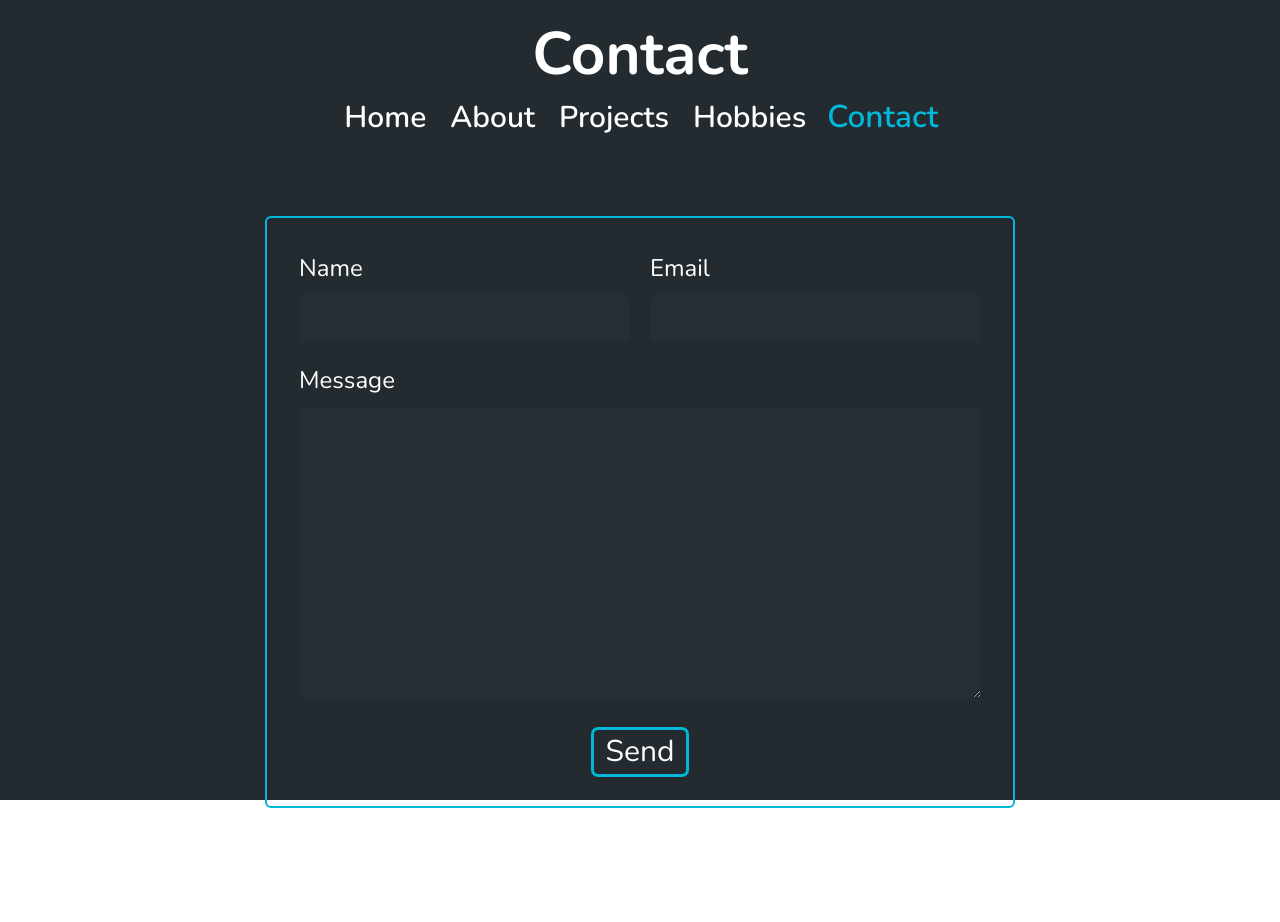
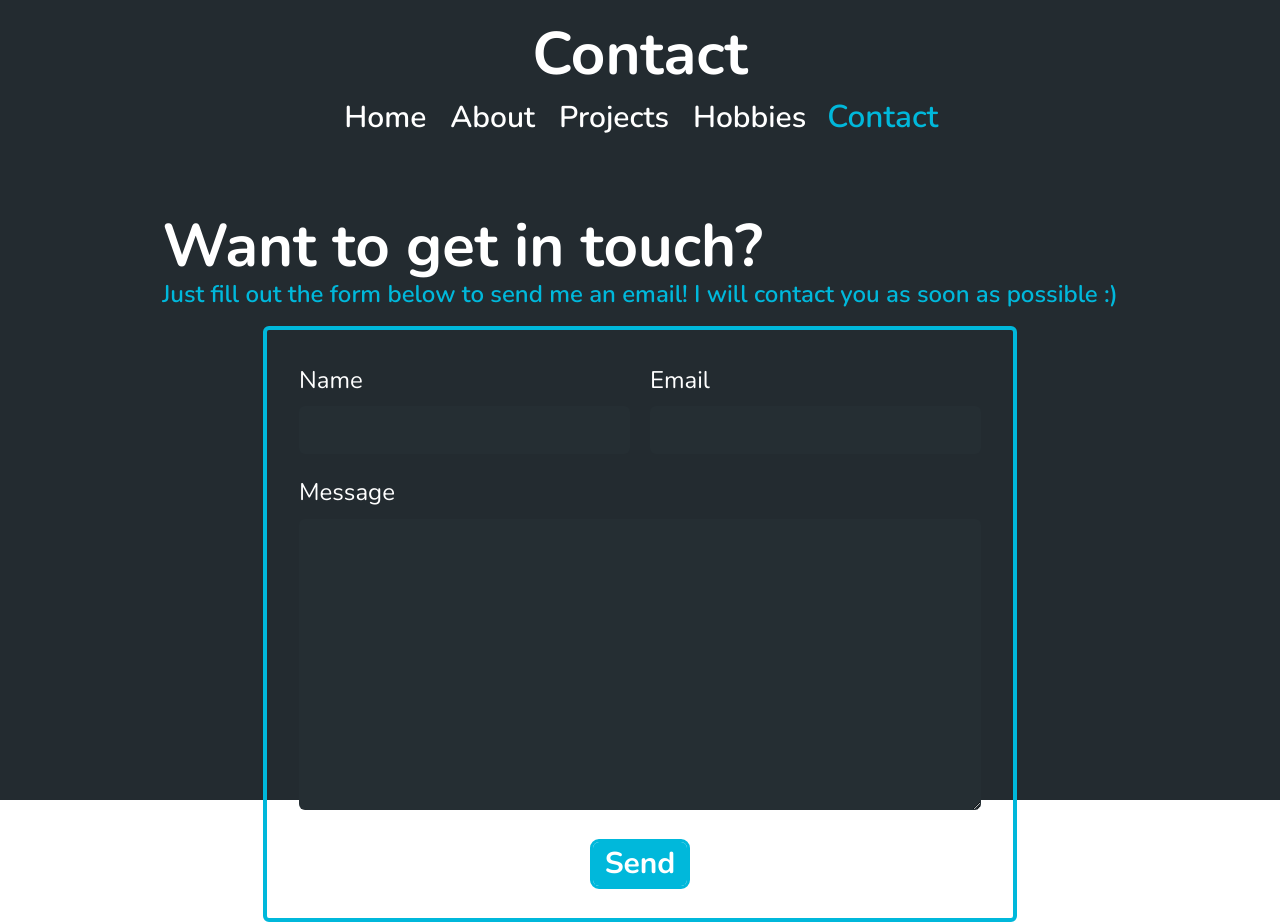
Before and after one commit to smithy773/portfolio-XP, a React (Vite) app: page /contact in a window 1280 px wide. Before the commit the page ends 808 px from the top, so only its background shows below. Built offline with nearby package versions, Linux system fonts and the light colour scheme.

Commit message:
Add Contact page with modal

```diff
--- a/src/App.tsx
+++ b/src/App.tsx
@@ -16,7 +16,7 @@ export default function App(): React.JSX.Element {
 
   return (
     <BrowserRouter>
-      <div className="max-w-screen w-screen h-screen grid grid-cols-1 place-content-start bg-gray text-white">
+      <div className="max-w-screen w-screen sm:h-screen h-fill grid grid-cols-1 place-content-start bg-gray text-white">
         <h1 className="lg:text-6xl md:text-5xl text-4xl lg:mt-6 mt-4 font-bold justify-self-center">
           {title}
         </h1>
--- /dev/null
+++ b/src/components/Modal/Modal.tsx
@@ -0,0 +1,20 @@
+import type { ShowModalFN } from "../..";
+
+export default function Modal({ setShowModal }: ShowModalFN) {
+  return (
+    <div className="bg-lightgray self-center p-3 rounded-md justify-self-center flex flex-col gap-4">
+      <h3 className="lg:text-4xl md:text-3xl font-semibold mb-0.5 text-cyan-500">
+        Message not sent!
+      </h3>
+      <p className="text-lg">
+        Fields can't be empty! Please fill in the needed information.
+      </p>
+      <button
+        className="btn text-2xl font-bold"
+        onClick={() => setShowModal(false)}
+      >
+        Close
+      </button>
+    </div>
+  );
+}
--- a/src/components/Pages/Contact/Contact.tsx
+++ b/src/components/Pages/Contact/Contact.tsx
@@ -1,5 +1,7 @@
 import type { PageProps } from "../../..";
+import Modal from "../../Modal/Modal";
 import ContactForm from "./ContactForm";
+import { useState } from "react";
 
 export default function Contact({
   setTitle,
@@ -7,10 +9,24 @@ export default function Contact({
   setTitle: PageProps;
 }): React.JSX.Element {
   setTitle("Contact");
+  const [showModal, setShowModal] = useState<boolean>(false);
 
   return (
-    <div className="page-cont xl:mx-15 sm:mx-10">
-      <ContactForm />
+    <div className="page-cont items-center gap-4 page-cont xl:mx-15 sm:mx-10">
+      <div>
+        <h1 className="lg:text-6xl text-5xl font-bold mb-0.5">
+          Want to get in touch?
+        </h1>
+        <h3 className="medium-h">
+          Just fill out the form below to send me an email! I will contact you
+          as soon as possible :{")"}
+        </h3>
+      </div>
+      {showModal ? (
+        <Modal setShowModal={setShowModal} />
+      ) : (
+        <ContactForm setShowModal={setShowModal} />
+      )}
     </div>
   );
 }
--- a/src/components/Pages/Contact/ContactForm.tsx
+++ b/src/components/Pages/Contact/ContactForm.tsx
@@ -1,21 +1,32 @@
 import { useRef } from "react";
 import emailjs from "@emailjs/browser";
 import { PUBLIC_KEY, SERVICE_ID, TEMPLATE_ID } from "../../../store/enums";
+import type { ShowModalFN } from "../../..";
 
-export default function ContactForm() {
+export default function ContactForm({ setShowModal }: ShowModalFN) {
   // @ts-ignore
   const form = useRef<HTMLFormElement>();
-
   const sendEmail = (e: React.SyntheticEvent) => {
     e.preventDefault();
 
+    // @ts-ignore
+    let name = form.current.querySelector("#name").value;
+    // @ts-ignore
+    let email = form.current.querySelector("#email").value;
+    // @ts-ignore
+    let message = form.current.querySelector("#message").value;
+
+    console.log(name, typeof name, name.length);
+
+    if (name.length < 1 || email.length < 1 || message.length < 1) {
+      setShowModal(true);
+      return;
+    }
+
     let templateParams = {
-      // @ts-ignore
-      name: form.current.querySelector("#name").value,
-      // @ts-ignore
-      email: form.current.querySelector("#email").value,
-      // @ts-ignore
-      message: form.current.querySelector("#message").value,
+      name,
+      email,
+      message,
     };
 
     emailjs
@@ -25,6 +36,12 @@ export default function ContactForm() {
       .then(
         () => {
           console.log("SUCCESS!");
+          // @ts-ignore
+          form.current.querySelector("#name").value = "";
+          // @ts-ignore
+          form.current.querySelector("#email").value = "";
+          // @ts-ignore
+          form.current.querySelector("#message").value = "";
         },
         (error) => {
           console.log("FAILED...", error.text);
@@ -34,7 +51,7 @@ export default function ContactForm() {
 
   return (
     <form
-      className="flex flex-col items-center gap-8 border-2 rounded-md border-cyan-500 p-8 m-auto"
+      className="flex flex-col items-center gap-8 md:border-4 border-3 rounded-md border-cyan-500 p-8 m-auto z-0"
       ref={form}
       onSubmit={sendEmail}
     >
@@ -62,7 +79,7 @@ export default function ContactForm() {
         </div>
       </div>
       <input
-        className="outline-cyan-500 outline-3 rounded px-3 py-1 hover:bg-cyan-500 transition-all hover:cursor-pointer text-3xl"
+        className="btn font-bold px-3 py-1 outline-3 text-3xl"
         type="submit"
         value="Send"
       />
--- a/src/index.css
+++ b/src/index.css
@@ -1,4 +1,22 @@
 @import "tailwindcss";
+
+.btn {
+  background-color: #00b8db;
+  outline-style: solid;
+  outline-color: #00b8db;
+  border-radius: 6px;
+  transition: all;
+  transition-duration: 0.2s;
+}
+
+.btn:hover {
+  background-color: #232b30;
+  cursor: pointer;
+}
+
+.form-empty {
+  background-color: #b14a4a;
+}
 
 .form-div {
   display: flex;
@@ -20,7 +38,7 @@
 }
 
 .medium-h {
-  color: #00b3d6;
+  color: #00b8db;
   font-size: 1.5rem;
   line-height: calc(2 / 1.5);
   font-weight: 600;
--- a/src/index.ts
+++ b/src/index.ts
@@ -1,2 +1,5 @@
 // used for setTitle func inside each Page Component (Home, NoPage, etc.)
 export type PageProps = (arg0: string) => void;
+export interface ShowModalFN {
+  setShowModal: (arg0: boolean) => void;
+}
```
